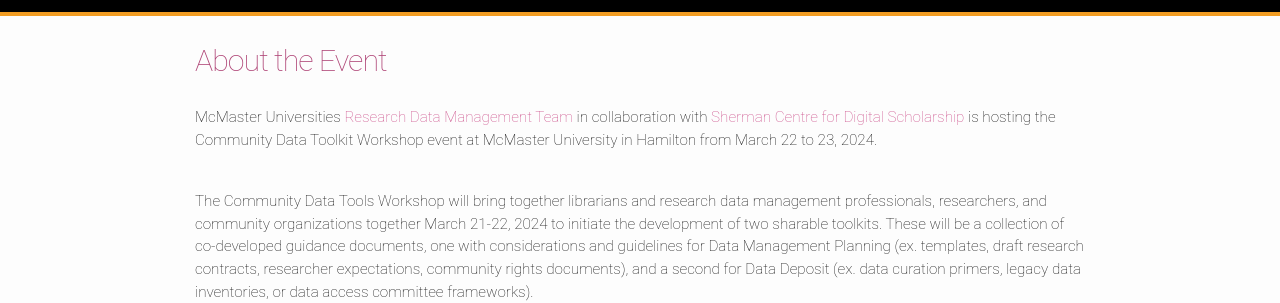
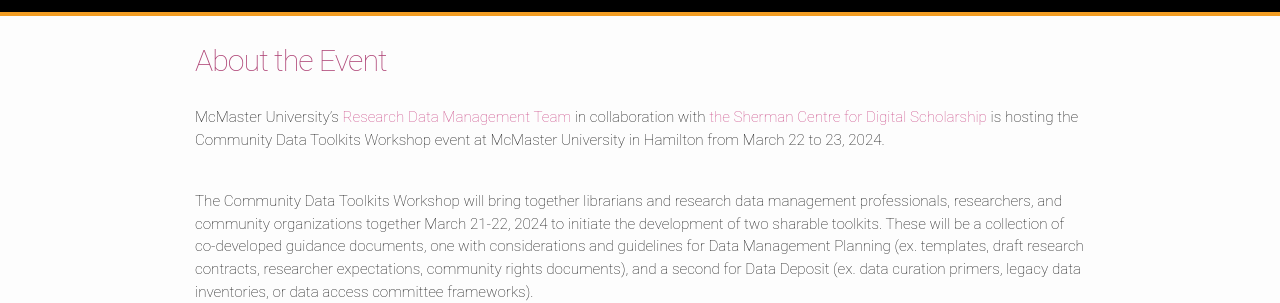
Before and after one commit to Community-Data-Toolkits-Workshop/CDTW, a Jekyll site: the page built from about.md, in a window 1280 px wide. Shown: the part 128-431 px from the top of the page. Built offline with Jekyll 4.4.1, drawn with Linux system fonts in a browser that asks for light colours.

Commit message:
Fixed minor typos in about section.

```diff
--- a/about.md
+++ b/about.md
@@ -4,10 +4,10 @@
 permalink: /about/
 ---
 
-McMaster Universities [Research Data Management Team](https://rdm.mcmaster.ca/about) in collaboration with [Sherman Centre for Digital Scholarship](https://scds.ca/) is hosting the Community Data Toolkit Workshop event at McMaster University in Hamilton from March 22 to 23, 2024.
+McMaster University's [Research Data Management Team](https://rdm.mcmaster.ca/about) in collaboration with [the Sherman Centre for Digital Scholarship](https://scds.ca/) is hosting the Community Data Toolkits Workshop event at McMaster University in Hamilton from March 22 to 23, 2024.
 
 
 <br />
 
 
-The Community Data Tools Workshop will bring together librarians and research data management professionals, researchers, and community organizations together March 21-22, 2024 to initiate the development of two sharable toolkits. These will be a collection of co-developed guidance documents, one with considerations and guidelines for Data Management Planning (ex. templates, draft research contracts, researcher expectations, community rights documents), and a second for Data Deposit (ex. data curation primers, legacy data inventories, or data access committee frameworks).
+The Community Data Toolkits Workshop will bring together librarians and research data management professionals, researchers, and community organizations together March 21-22, 2024 to initiate the development of two sharable toolkits. These will be a collection of co-developed guidance documents, one with considerations and guidelines for Data Management Planning (ex. templates, draft research contracts, researcher expectations, community rights documents), and a second for Data Deposit (ex. data curation primers, legacy data inventories, or data access committee frameworks).
```
Also changed, not shown: index.md (+1 -1 lines).
